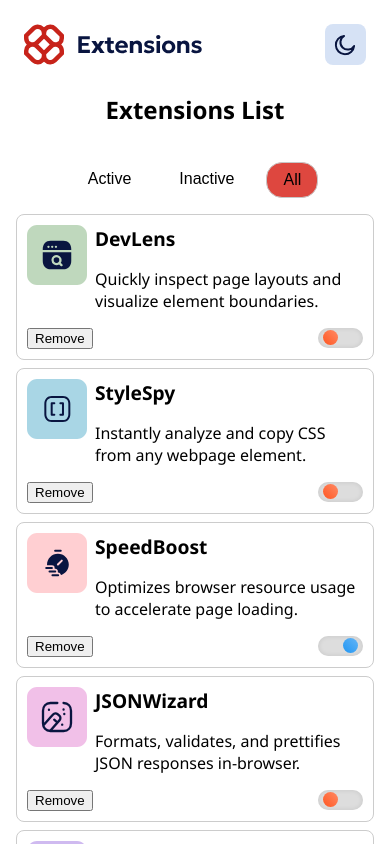
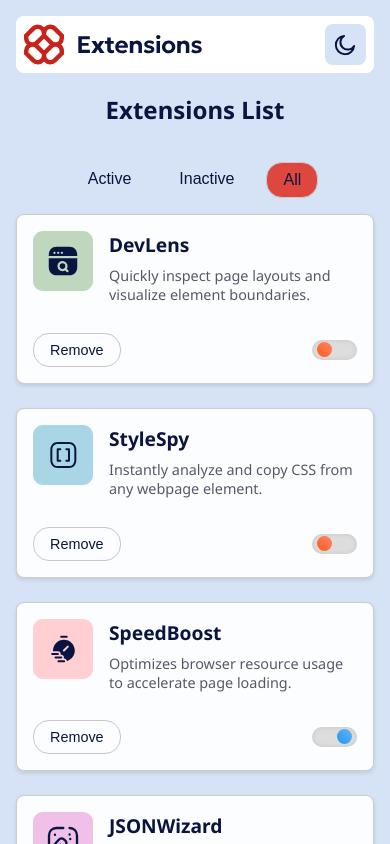
Before and after one commit to bleyyannick/browser-extension-manager-ui, a React (Vite) app: page / in a window 390 px wide. Shown: the top 844 px of the page. Built offline with nearby package versions, Linux system fonts and the light colour scheme.

Commit message:
feat: handle responsive design with dark mode

```diff
--- a/src/App.css
+++ b/src/App.css
@@ -8,6 +8,7 @@
   flex-direction: column;
   justify-content: center;
   align-items: center;
+  color: var(--color-text-primary);
 }
 
 #app {
@@ -15,10 +16,11 @@
 }
 
 
+
 .extensions_filter-list {
   list-style-type: none;
   display: flex;
-  padding: 0
+  padding: 0;
 }
 
 .extensions_filter-list button {
@@ -28,9 +30,9 @@
   border-radius: 1rem;
   font-size: var(--font-size-body);
   font-weight: 500;
-  color: var(--color-text);
+  color: var(--color-text-primary);
   cursor: pointer;
-  transition: background-color .2s ease-in-out;
+  transition: background-color .3s ease-in-out;
 }
 
 .extensions_filter-list button:hover {
@@ -42,7 +44,7 @@
 
 .extensions_filter-list button.active {
   background-color: var(--red-500);
-  color: var(--color-text);
+  color: var(--color-text-primary);
   border: 1px solid var(--neutral-300);
   transition: background-color .2s ease-in-out;
   cursor: pointer;
--- a/src/App.tsx
+++ b/src/App.tsx
@@ -60,7 +60,7 @@ function App() {
               ))}
           </ul>
         </section>
-        <section id="extensions_list">
+        <section id="extension_list">
             <ExtensionsList
               onRemove={handleRemoveExtension}
               onToggle={toggleExtension}
--- a/src/components/ExtensionsList/ExtensionsList.tsx
+++ b/src/components/ExtensionsList/ExtensionsList.tsx
@@ -1,6 +1,6 @@
 import SlidingButton from '../SlidingButton/SlidingButton';
 import './extensions.css';
-import type { ExtensionsListProps } from '../../types';
+import type { Extension, ExtensionsListProps } from '../../types';
 
 export const ExtensionsList = ({
   extensionList,
@@ -12,7 +12,7 @@ export const ExtensionsList = ({
 
   return (
     <>
-      {extensionList.map((extension) => (
+      {extensionList.map((extension :Extension) => (
         <article key={extension.logo} className="extension">
           <div className="extension_logo">
             <div className="extension_logo-container">
--- a/src/components/ExtensionsList/extensions.css
+++ b/src/components/ExtensionsList/extensions.css
@@ -8,20 +8,59 @@ h2 {
 .extension {
     display: flex;
     flex-direction: column;
-    padding: 10px;
+    justify-content: space-between;
+    padding: 1rem;
     margin-bottom: .5rem;
     background-color: var(--color-card);
     color: var(--color-text);
     border: 1px solid #ccc;
     border-radius: .5rem;
+    box-shadow: 0 2px 4px rgba(0, 0, 0, 0.1);
+    transition: box-shadow 0.3s ease-in-out;
+    max-height: 250px;
+    gap: .8rem;
+}
+
+#extension_list {
+    display: grid;
+    grid-template-columns: repeat(auto-fill, minmax(300px, 1fr));
+    gap: 1rem;
 }
 
 .extension_logo {
     display: flex;
-    gap: .5rem;
+    gap: 1rem
+}
+
+.extension_info p {
+    font-size: 0.9rem;
+    color: var(--color-text-secondary);
+    margin: 0;
+}
+
+.extension_info {
+    display: flex;
+    flex-direction: column;
+    gap: 0.5rem;
+    margin-bottom: 1rem;
+    color: var(--color-text-primary);
+
 }
 
 .extension_actions {
     display: flex;
     justify-content: space-between;
+    align-items: center;
 }
+
+.extension_actions button {
+    background-color: var(--color-card);
+    color: var(--color-text-primary);
+    border: 1px solid var(--neutral-300);
+    padding: 0.5rem 1rem;
+    border-radius: 1rem;
+    font-size: 0.9rem;
+    font-weight: 500;
+    cursor: pointer;
+    transition: background-color 0.3s ease-in-out;
+}
--- a/src/context/DarkModeProvider.tsx
+++ b/src/context/DarkModeProvider.tsx
@@ -7,7 +7,8 @@ export const DarkModeProvider = ({ children }: { children: ReactNode }) => {
 
   const toggleDarkMode = () => setIsDarkMode((prev) => !prev);
       useEffect(() => {
-        document.documentElement.classList.toggle('dark-mode', isDarkMode === true);
+      document.documentElement.classList.toggle('dark-mode', isDarkMode);
+      document.documentElement.classList.toggle('light-mode', !isDarkMode);
     }, [isDarkMode]);
 
   return (
--- a/src/index.css
+++ b/src/index.css
@@ -28,16 +28,17 @@
 
 :root.light-mode {
   --color-bg: var(--neutral-200);
-  --color-card: var(--neutral-100);
+  --color-card: var(--neutral-0);
   --color-button: var(--neutral-200);
-  --color-text: #000000;
+  --color-text-primary: var(--neutral-900);
+  --color-text-secondary: var(--neutral-600);
 }
 
 :root.dark-mode {
   --color-bg: var(--neutral-900);
   --color-card: var(--neutral-800);
   --color-button: var(--neutral-700);
-  --color-text: #ffffff;
+  --color-text-primary: var(--neutral-0);
 }
 
 html, body, #root{
```
